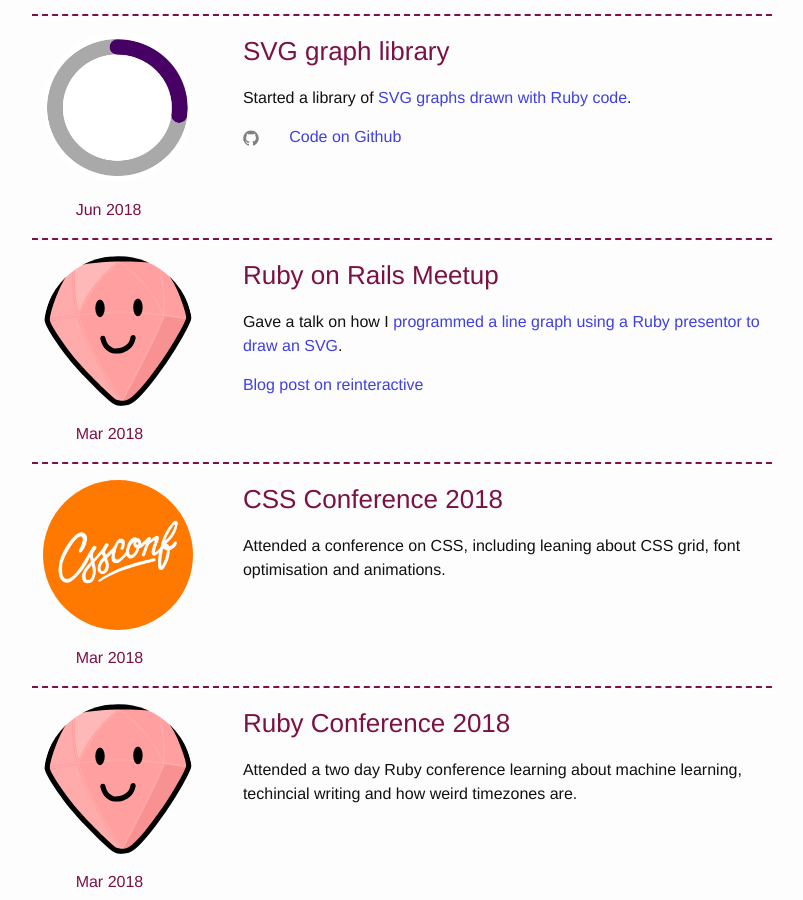
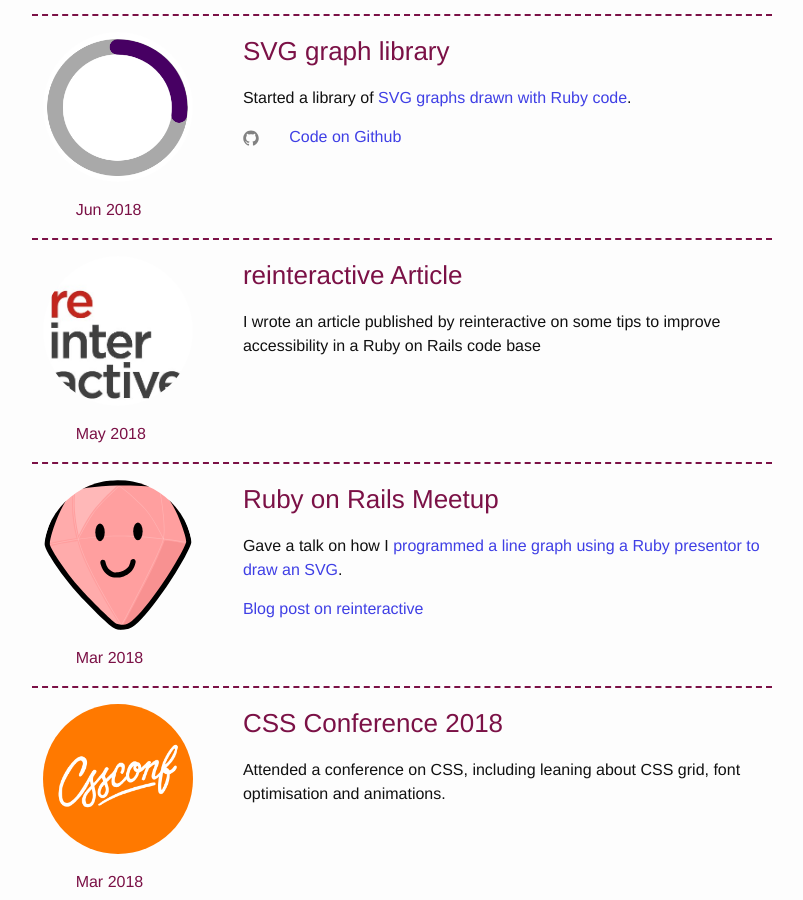
Before and after one commit to Rhiana/rhiana.github.io, a Jekyll site: the page built from about.md, in a window 1280 px wide and 900 px high, scrolled down 715 px. Shown: the whole window, without its empty margins (238-1041 px from the left). Built offline with Jekyll 4.4.1, drawn with Linux system fonts in a browser that asks for light colours.

Commit message:
adding in article

```diff
--- a/about.md
+++ b/about.md
@@ -39,6 +39,17 @@
       <p>
         <a href="https://github.com/Rhiana/presenting_graphs" target="_blank"><span class="icon icon--github">{% include icon-github.svg %}</span>Code on Github</a>
       </p>
+    </div>
+  </div>
+
+  <div class="grid">
+    <div class="icon">
+    <img src="/img/reinteractive-logo.jpg" alt="reinteractive">
+      <span>May 2018</span>
+    </div>
+    <div class="description">
+      <h3><a href="https://reinteractive.com/posts/355-accessibility-on-rails" target="_blank">reinteractive Article</a></h3>
+      <p>I wrote an article published by reinteractive on some tips to improve accessibility in a Ruby on Rails code base</p>
     </div>
   </div>
 
```
